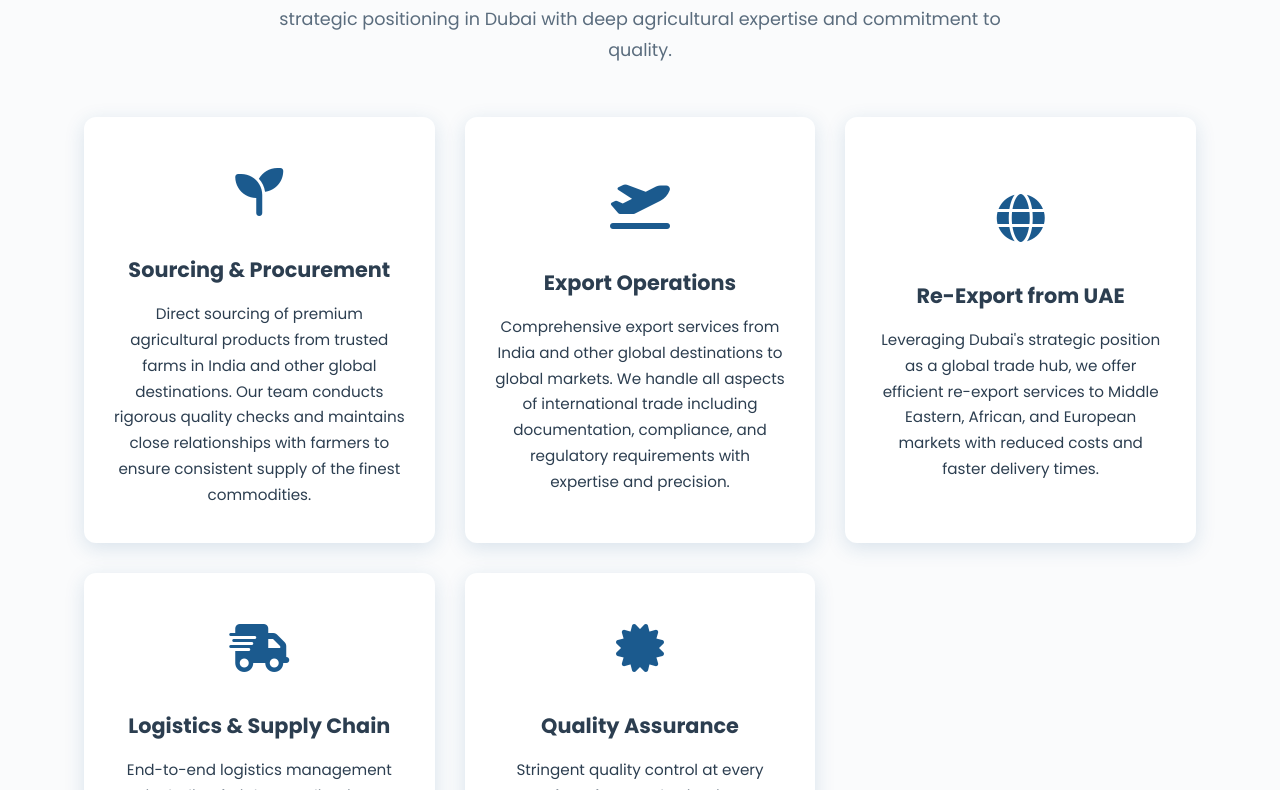
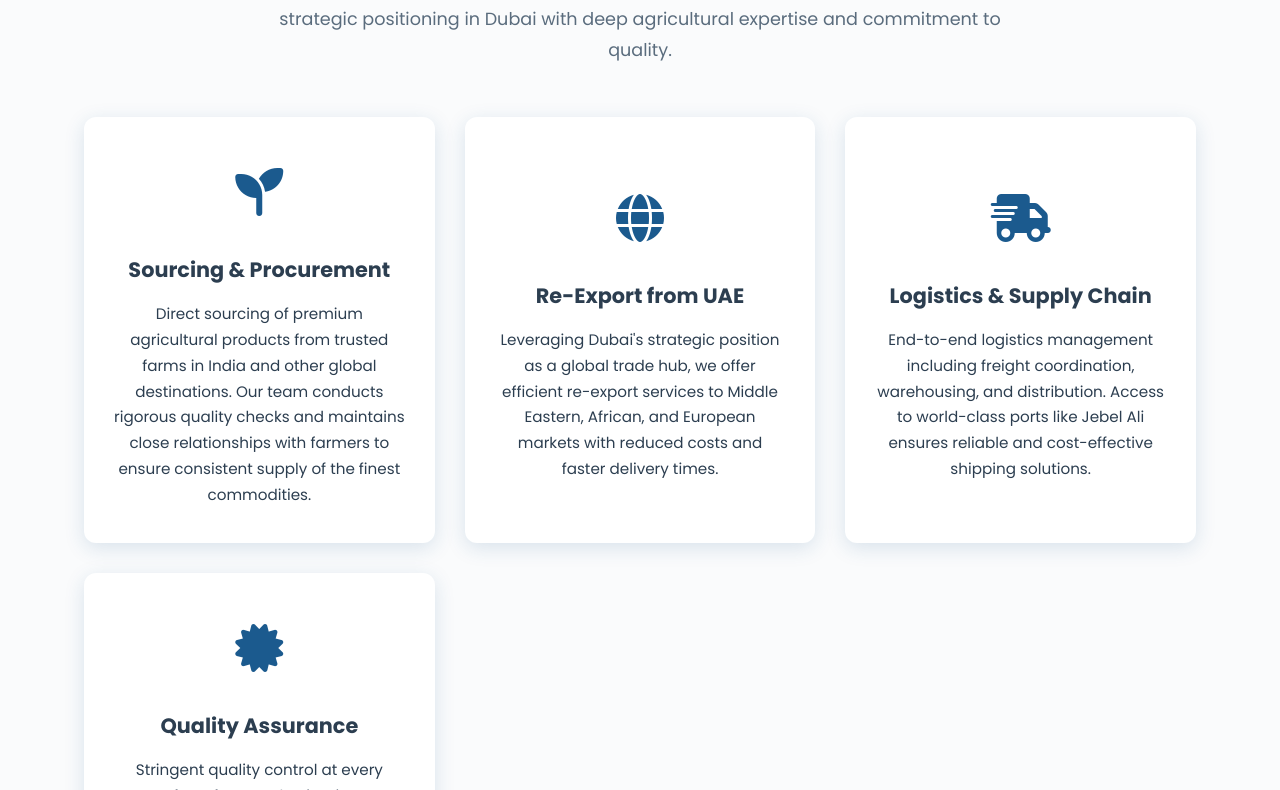
Before and after one commit to danishjsheikh/cropcraft, a React (Create React App) app: page /services in a window 1280 px wide. Shown: the part 690-1480 px from the top of the page. Built offline with nearby package versions, Linux system fonts and the light colour scheme.

Commit message:
Changes in ServicePage

```diff
--- a/src/pages/ServicesPage.js
+++ b/src/pages/ServicesPage.js
@@ -12,13 +12,13 @@ const ServicesPage = () => {
         "Direct sourcing of premium agricultural products from trusted farms in India and other global destinations. Our team conducts rigorous quality checks and maintains close relationships with farmers to ensure consistent supply of the finest commodities.",
       icon: "fas fa-seedling",
     },
-    {
-      id: 2,
-      title: "Export Operations",
-      description:
-        "Comprehensive export services from India and other global destinations to global markets. We handle all aspects of international trade including documentation, compliance, and regulatory requirements with expertise and precision.",
-      icon: "fas fa-plane-departure",
-    },
+    // {
+    //   id: 2,
+    //   title: "Export Operations",
+    //   description:
+    //     "Comprehensive export services from India and other global destinations to global markets. We handle all aspects of international trade including documentation, compliance, and regulatory requirements with expertise and precision.",
+    //   icon: "fas fa-plane-departure",
+    // },
     {
       id: 3,
       title: "Re-Export from UAE",
```
